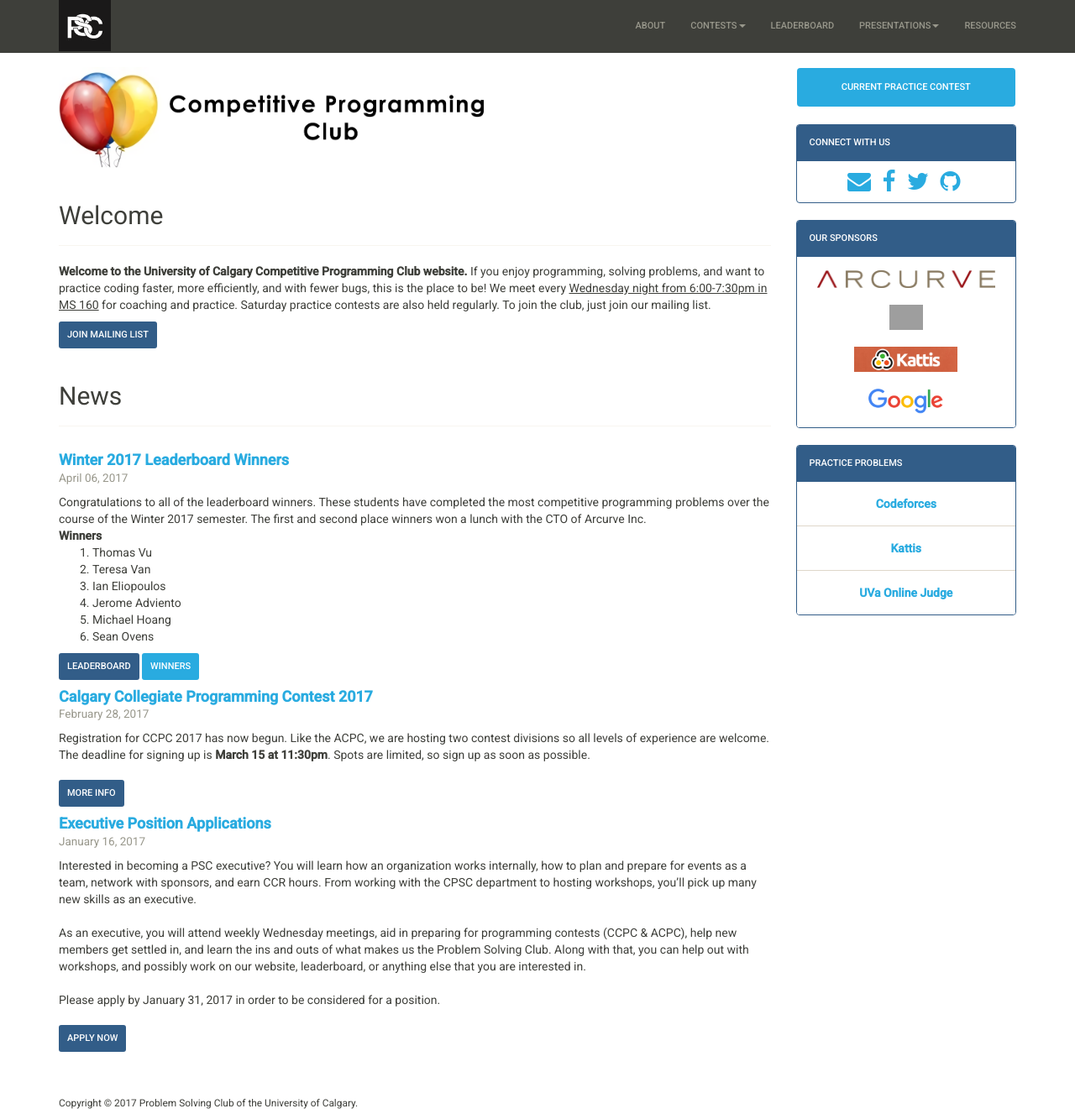
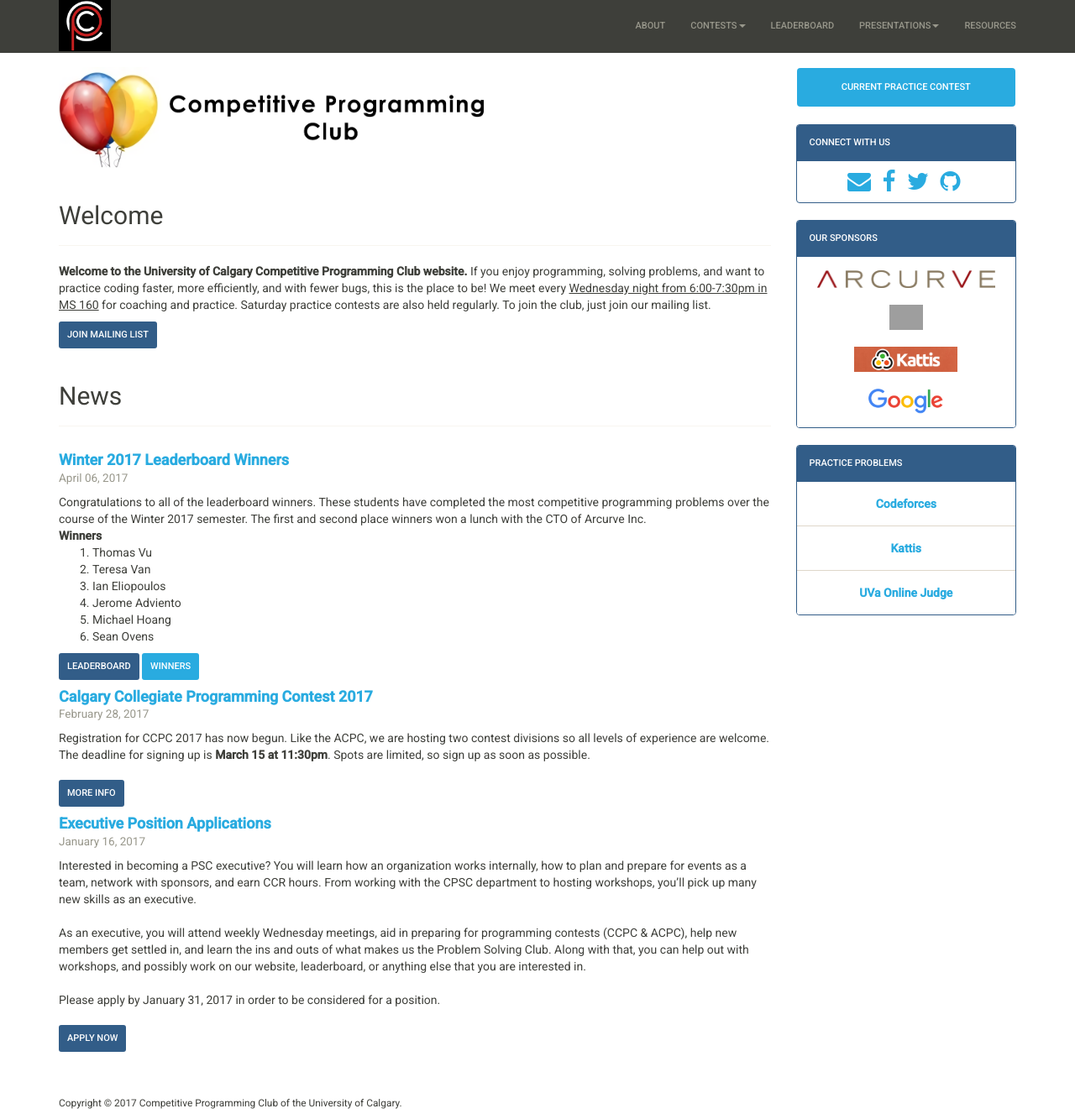
Before and after one commit to ProblemSolvingClub/psc-website, a Jekyll site: the page built from index.html, in a window 1280 px wide and 1333 px high. Shown: the whole window at 84% size. Built offline with Jekyll 4.4.1, drawn with Linux system fonts in a browser that asks for light colours; nearby versions of some CDN libraries; grey boxes are pictures that could not be loaded.

Commit message:
Changed nav bar logo and footer

```diff
--- a/_includes/footer.html
+++ b/_includes/footer.html
@@ -1,7 +1,7 @@
 <div class="container footer">
   <p>
   <small>
-    Copyright &copy; 2017 Problem Solving Club of the University of Calgary.
+    Copyright &copy; 2017 Competitive Programming Club of the University of Calgary.
   </small>
   </p>
 </div>
--- a/_includes/navbar.html
+++ b/_includes/navbar.html
@@ -10,7 +10,7 @@
         <span class="icon-bar"></span>
       </button>
       <a class="navbar-brand" href="/">
-        <img class="navbar-logo" src="/img/logo-small-psc.png" alt="Logo">
+        <img class="navbar-logo" src="/img/new-logo-small-cpc.png" alt="Logo">
       </a>
     </div><!-- /.navbar-header -->
 
```
Also changed, not shown: img/new-logo-small-cpc.png (added).
